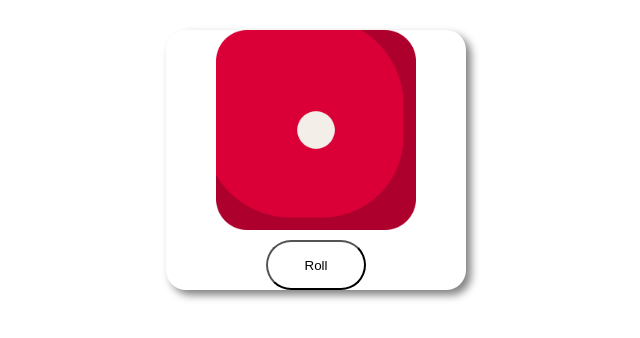
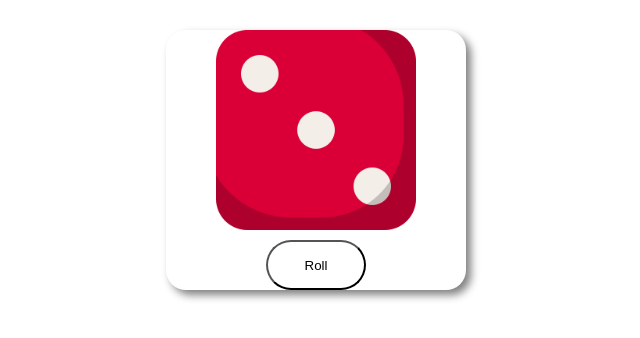
Before and after one commit to NetraWalekar/dice_roller, a plain HTML site: page index.html in a window 1280 px wide. Both pictures are taken after a click on the button "Roll". Shown: the whole page, without its empty margins (324-964 px from the left). Drawn offline with Linux system fonts and the light colour scheme.

Commit message:
files added

```diff
--- a/index.html
+++ b/index.html
@@ -39,10 +39,10 @@
     </div>
     <script>
         function roll(){
-            const roll_no = Math.floor(Math.random(7-1))+1;
+            const roll_no = Math.floor(Math.random()*6)+1;
             const img = document.getElementById("img-dice")
            switch(roll_no){
-           case 1:
+            case 1:
             img.src="1.png"
             break
             case 2:
```
